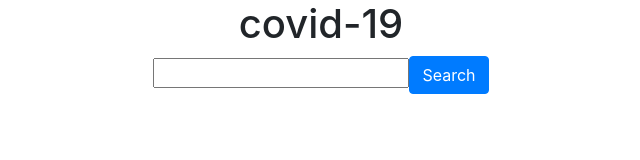
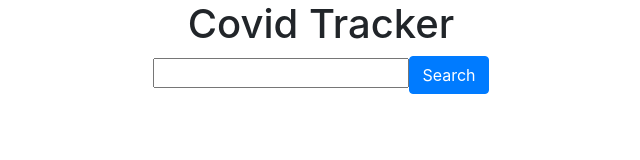
Before and after one commit to MohamedSiddiq88/23-03-2023, a plain HTML site: page index.html in a window 1280 px wide. Shown: the whole page, without its empty margins (319-959 px from the left). Drawn offline with nearby package versions, Linux system fonts and the light colour scheme.

Commit message:
Update index.html

```diff
--- a/index.html
+++ b/index.html
@@ -13,7 +13,7 @@
     </style>
 </head>
 <body>
-    <h1>covid-19</h1>
+    <h1>Covid Tracker</h1>
     <script src="index.js"></script>
 </body>
 </html>
```
